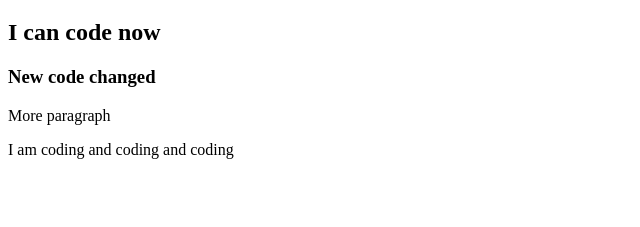
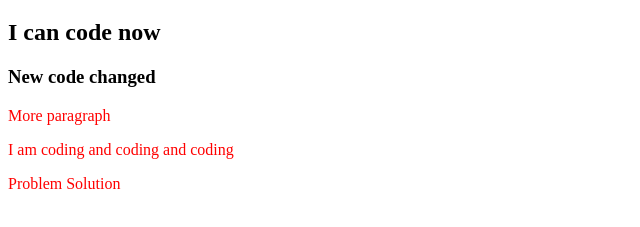
Before and after one commit to Tithi23/my-second-repo, a plain HTML site: page index.html in a window 1280 px wide. Shown: the part 61-288 px from the top of the page, without its empty margins (0-640 px from the left). Drawn offline with Linux system fonts and the light colour scheme.

Commit message:
added header

```diff
--- a/index.html
+++ b/index.html
@@ -5,6 +5,7 @@
     <meta http-equiv="X-UA-Compatible" content="IE=edge">
     <meta name="viewport" content="width=device-width, initial-scale=1.0">
     <title>My Second github repo</title>
+    <link rel="stylesheet" href="style.css">
 </head>
 <body>
     <h1>I can push to github</h1>
@@ -12,5 +13,6 @@
     <h3>New code changed</h3>
     <p>More paragraph</p>
     <p>I am coding and coding and coding</p>
+    <p>Problem Solution</p>
 </body>
 </html>
--- a/style.css
+++ b/style.css
@@ -0,0 +1,3 @@
+p{
+    color: red;
+}
```
